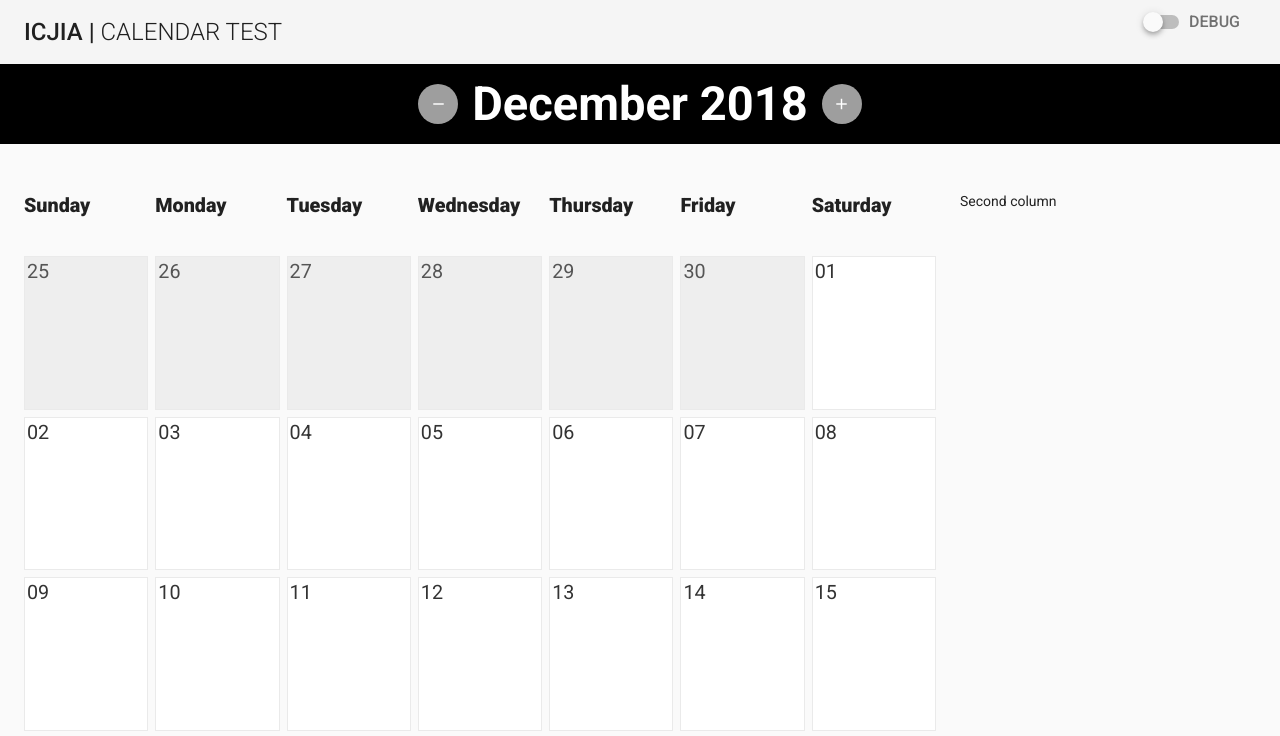
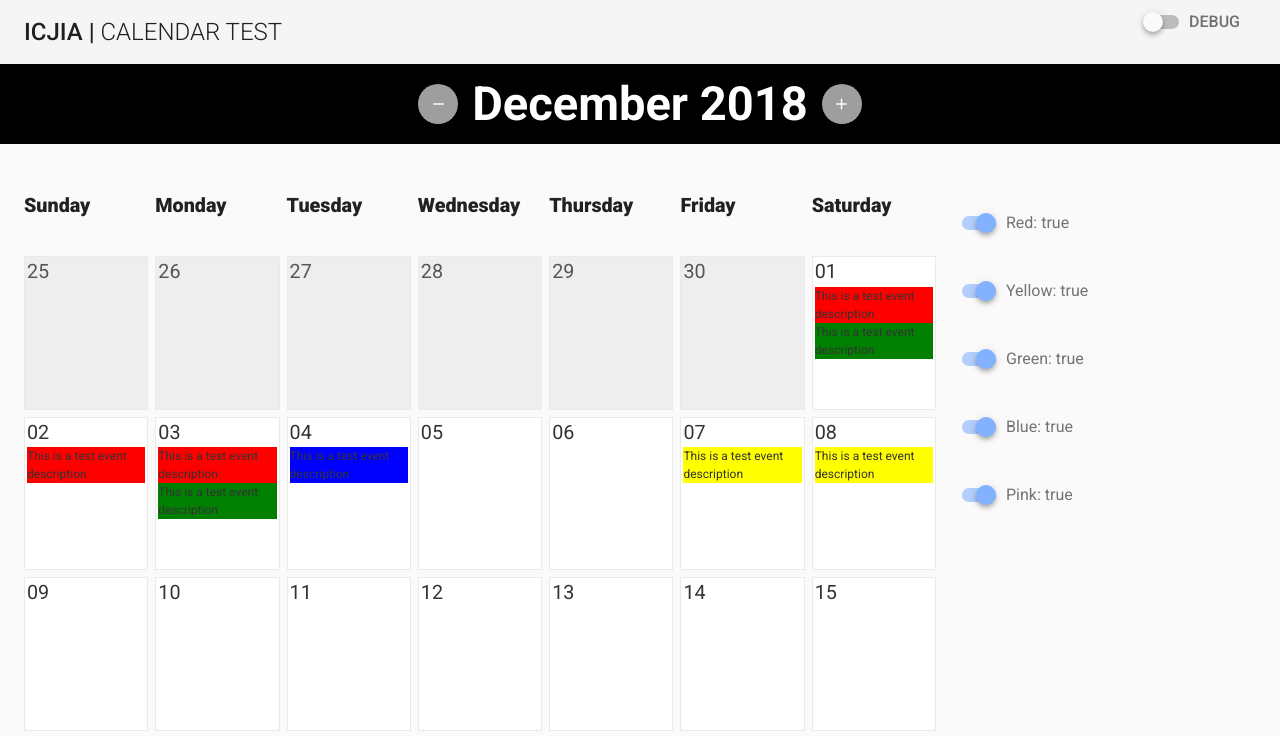
Before and after one commit to ICJIA/icjia-calendar, a Vue app: page / in a window 1280 px wide. Shown: the top 736 px of the page. Built offline with nearby package versions, Linux system fonts and the light colour scheme.

Commit message:
feat: add toggle for events

```diff
--- /dev/null
+++ b/src/api/index.json
@@ -0,0 +1,116 @@
+{
+  "2018": {
+    "335": [
+      {
+        "title": "test event",
+        "description": "This is a test event description",
+        "start": "Sat Dec 01 2018 00:00:00 GMT-0600 (Central Standard Time)",
+        "end": "Sunday Dec 02 2018 00:00:00 GMT-0600 (Central Standard Time)",
+        "color": "red"
+      },
+      {
+        "title": "test event 6",
+        "description": "This is a test event description",
+        "start": "Sat Dec 01 2018 00:00:00 GMT-0600 (Central Standard Time)",
+        "end": "Sunday Dec 02 2018 00:00:00 GMT-0600 (Central Standard Time)",
+        "color": "green"
+      }
+    ],
+    "336": [
+      {
+        "title": "test event",
+        "description": "This is a test event description",
+
+        "color": "red"
+      }
+    ],
+    "337": [
+      {
+        "title": "test event",
+        "description": "This is a test event description",
+
+        "color": "red"
+      },
+      {
+        "title": "test event",
+        "description": "This is a test event description",
+
+        "color": "green"
+      }
+    ],
+    "338": [
+      {
+        "title": "test event 2",
+        "description": "This is a test event description",
+
+        "color": "blue"
+      }
+    ],
+    "341": [
+      {
+        "title": "test event 2",
+        "description": "This is a test event description",
+
+        "color": "yellow"
+      }
+    ],
+    "342": [
+      {
+        "title": "test event 2",
+        "description": "This is a test event description",
+
+        "color": "yellow"
+      }
+    ],
+    "365": [
+      {
+        "title": "test event 3",
+        "description": "This is a test event description",
+
+        "color": "blue"
+      }
+    ]
+  },
+  "2019": {
+    "2": [
+      {
+        "title": "test event 3",
+        "description": "This is a test event description",
+
+        "color": "red"
+      }
+    ],
+    "3": [
+      {
+        "title": "test event 3",
+        "description": "This is a test event description",
+
+        "color": "red"
+      }
+    ],
+    "4": [
+      {
+        "title": "test event 3",
+        "description": "This is a test event description",
+
+        "color": "red"
+      }
+    ],
+    "5": [
+      {
+        "title": "test event 6",
+        "description": "This is a test event description",
+
+        "color": "yellow"
+      }
+    ],
+    "12": [
+      {
+        "title": "test event 4",
+        "description": "This is a test event description",
+
+        "color": "pink"
+      }
+    ]
+  }
+}
--- a/src/components/Calendar.vue
+++ b/src/components/Calendar.vue
@@ -40,12 +40,25 @@
           </ul>
 
           <ul class="day-grid">
-            <!-- <li>{{getDayMeta(i)}}</li> -->
             <li v-for="i in gridSize" :key="`1${i}`" v-html="getDayMeta(i)"></li>
           </ul>
         </div>
       </v-flex>
-      <v-flex xs12 sm3>Second column</v-flex>
+      <v-flex xs12 sm3>
+        <v-switch :label="`Red: ${red.toString()}`" v-model="red" @click="switchEvents('red')"></v-switch>
+        <v-switch
+          :label="`Yellow: ${yellow.toString()}`"
+          v-model="yellow"
+          @click="switchEvents('yellow')"
+        ></v-switch>
+        <v-switch
+          :label="`Green: ${green.toString()}`"
+          v-model="green"
+          @click="switchEvents('green')"
+        ></v-switch>
+        <v-switch :label="`Blue: ${blue.toString()}`" v-model="blue" @click="switchEvents('blue')"></v-switch>
+        <v-switch :label="`Pink: ${pink.toString()}`" v-model="pink" @click="switchEvents('pink')"></v-switch>
+      </v-flex>
     </v-layout>
   </div>
 </template>
@@ -53,79 +66,28 @@
 <script>
 
 const moment = require("moment");
-function findDayOfYear (date) {
-  var oneDay = 1000 * 60 * 60 * 24; // A day in milliseconds
-  var og = {                        // Saving original data
-    ts: date.getTime(),
-    dom: date.getDate(),            // We don't need to save hours/minutes because DST is never at 12am.
-    month: date.getMonth()
-  }
-  date.setDate(1);                  // Sets Date of the Month to the 1st.
-  date.setMonth(0);                 // Months are zero based in JS's Date object
-  var start_ts = date.getTime();    // New Year's Midnight JS Timestamp
-  var diff = og.ts - start_ts;
-
-  date.setDate(og.dom);             // Revert back to original date object
-  date.setMonth(og.month);          // This method does preserve timezone
-  return Math.round(diff / oneDay) + 1; // Deals with DST globally. Ceil fails in Australia. Floor Fails in US.
-}
+import {findDayOfYear, createCalendarHelper} from '@/utils'
+import _ from 'lodash'
+const data = require('@/api/index.json')
 export default {
   data() {
     return {
       currentMonth: 12,
       currentYear: 2018,
       debug: true,
-      calendarHelper: []
+      calendarHelper: [],
+      red: true,
+      green: true,
+      yellow: true,
+      blue: true,
+      pink: true,
+      isVisible: ['red', 'yellow','green','pink','blue']
     };
   },
   created() {
-    // get day of week for 1/1/2018
 
-let calendarHelper = {}
-    let startYear = 2017
-    let endYear = 2020
-    let totalDays
+      this.calendarHelper = createCalendarHelper(2017, 2019)
 
-    for (let y = startYear; y<=endYear; y++) {
-      let isLeapYear = moment([y]).isLeapYear()
-
-      let gridSize
-      let gridLayout=[]
-
-      for (let i=0; i < 12; i++) {
-      let obj = {}
-
-      if (isLeapYear) {
-        totalDays = 366
-      } else {
-        totalDays = 365
-      }
-
-      obj.firstDayOfTheMonth = new Date(y, i, 1)
-       obj.isLeapYear = isLeapYear
-
-      obj.dayNumber = findDayOfYear(obj.firstDayOfTheMonth)
-      obj.startDayOfWeek = obj.firstDayOfTheMonth.getDay()
-      let startGridNumber = (obj.dayNumber - obj.startDayOfWeek) -1
-      if (startGridNumber < 0) {
-        startGridNumber = startGridNumber + totalDays
-      }
-      obj.startGridNumber = startGridNumber
-      if (obj.startDayOfWeek > 3) {
-        gridSize = 42
-      } else {
-        gridSize = 35
-      }
-      obj.gridSize = gridSize
-      gridLayout.push(obj)
-
-     }
-
-
-
-    calendarHelper[y] = gridLayout
-      }
-      this.calendarHelper = calendarHelper
 
    // console.log(this.calendarHelper[this.currentYear][this.currentMonth-1].gridSize)
   },
@@ -154,19 +116,14 @@ let calendarHelper = {}
 
       dayObj.dayOfYear = dayOfYear
 
-      // pad December with next month's dates / January with previous month's dates
+      // pad December with next month
       if (splitYear && this.currentMonth === 12) {
         year = year + 1
       }
-
+      // pad January with previous month
       if (this.currentMonth === 1 && dayObj.dayOfYear > 335) {
         year = year - 1
       }
-
-
-
-
-
 
       dayObj.fullDate = moment([year]).dayOfYear(dayObj.dayOfYear);
       dayObj.day = moment(dayObj.fullDate).format('DD')
@@ -179,13 +136,41 @@ let calendarHelper = {}
         backgroundStyle="background-color: #eee; width: 100%; color: #555"
       }
 
+
+    let dayEvents = ''
+    if (data[year]) {
+      if (data[year][dayObj.dayOfYear]) {
+
+        dayEvents = (data[year][dayObj.dayOfYear])
+
+
+      }
+
+    }
+
+
+
+
+
       let html = `<span style="${backgroundStyle}; padding-left: 2px; padding-right: 2px;">${dayObj.day}`
+        if (dayEvents) {
+            dayEvents.forEach((x) => {
+              if (this.isVisible.includes(x.color)) {
+                html = html + `<div style="font-size: 12px; background: ${x.color}" >${x.description}</div>`
+              }
+
+            })
+
+        }
+
       if (this.$store.state.debug) {
         html = html + `<div style="font-weight: bold; font-size: 12px;">`
 
         html = html + `<div >Day: ${dayObj.dayOfYear}</div>`
         html = html + `<div >gridID: ${dayObj.gridID}</div>`
         html = html + `<div >${dayObj.fullDate}</div>`
+        html = html + `<div >${dayObj.year}</div>`
+
         html = html + `</div>`
       }
       html = html + `</span>`
@@ -206,7 +191,18 @@ let calendarHelper = {}
       } else {
         this.currentMonth--
       }
-    }
+
+    },
+     switchEvents(color) {
+        if (this.isVisible.includes(color)) {
+         this.isVisible = _.remove(this.isVisible, function(n) {
+            return n !==color
+          });
+        } else {
+          this.isVisible.push(color)
+        }
+      // console.log(isVisible)
+      }
   },
   computed: {
     currentDate() {
@@ -266,7 +262,7 @@ ul.day-grid li {
   background-color: #fff;
   border: 1px solid #eaeaea;
   height: 12vw;
-  max-height: 250px;
+  max-height: 200px;
 
 }
 
--- /dev/null
+++ b/src/utils.js
@@ -0,0 +1,63 @@
+import moment from "moment";
+const findDayOfYear = function(date) {
+  var oneDay = 1000 * 60 * 60 * 24; // A day in milliseconds
+  var og = {
+    // Saving original data
+    ts: date.getTime(),
+    dom: date.getDate(), // We don't need to save hours/minutes because DST is never at 12am.
+    month: date.getMonth()
+  };
+  date.setDate(1); // Sets Date of the Month to the 1st.
+  date.setMonth(0); // Months are zero based in JS's Date object
+  var start_ts = date.getTime(); // New Year's Midnight JS Timestamp
+  var diff = og.ts - start_ts;
+
+  date.setDate(og.dom); // Revert back to original date object
+  date.setMonth(og.month); // This method does preserve timezone
+  return Math.round(diff / oneDay) + 1; // Deals with DST globally. Ceil fails in Australia. Floor Fails in US.
+};
+
+const createCalendarHelper = function(startYear, endYear) {
+  let calendarHelper = {};
+  let totalDays;
+
+  for (let y = startYear; y <= endYear; y++) {
+    let isLeapYear = moment([y]).isLeapYear();
+
+    let gridSize;
+    let gridLayout = [];
+
+    for (let i = 0; i < 12; i++) {
+      let obj = {};
+
+      if (isLeapYear) {
+        totalDays = 366;
+      } else {
+        totalDays = 365;
+      }
+
+      obj.firstDayOfTheMonth = new Date(y, i, 1);
+      obj.isLeapYear = isLeapYear;
+
+      obj.dayNumber = findDayOfYear(obj.firstDayOfTheMonth);
+      obj.startDayOfWeek = obj.firstDayOfTheMonth.getDay();
+      let startGridNumber = obj.dayNumber - obj.startDayOfWeek - 1;
+      if (startGridNumber < 0) {
+        startGridNumber = startGridNumber + totalDays;
+      }
+      obj.startGridNumber = startGridNumber;
+      if (obj.startDayOfWeek > 3) {
+        gridSize = 42;
+      } else {
+        gridSize = 35;
+      }
+      obj.gridSize = gridSize;
+      gridLayout.push(obj);
+    }
+
+    calendarHelper[y] = gridLayout;
+  }
+  return calendarHelper;
+};
+
+export { findDayOfYear, createCalendarHelper };
```
